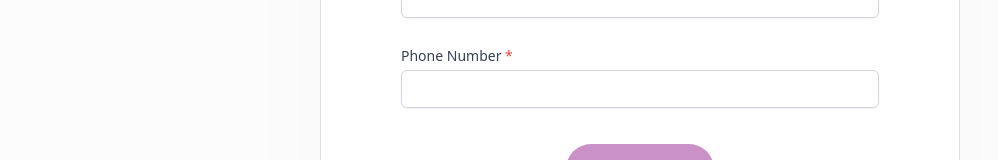
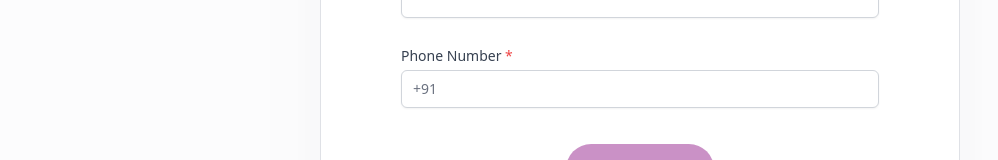
Before and after one commit to anrahulananth/doctor-app, a Next.js app: page /auth in a window 1280 px wide. Both pictures are taken after a click on the element "Register". Shown: the part 597-757 px from the top of the page, without its empty margins (0-998 px from the left). Built offline with nearby package versions, Linux system fonts and the light colour scheme; a web font is replaced by a local one.

Commit message:
Field Validation

```diff
--- a/src/components/Auth/index.js
+++ b/src/components/Auth/index.js
@@ -72,7 +72,7 @@ const inputFields = [
     },
     {
         id: "phone",
-        type: "text",
+        type: "number",
         label: "Phone Number",
         placeholder: "",
         formType: "register",
@@ -96,8 +96,6 @@ const authFormReducer = (state = initState, action) => {
             ...state[action.payload.id],
             value: action.payload.value,
             error: action.payload.error
-                ? action.payload.error
-                : state[action.payload.id].error
         }
     };
     case "ERROR": return {
@@ -174,25 +172,26 @@ const Auth = ({ isLoginPage = false }) => {
         });
     };
     const handleSubmit = async () => {
-        // let errorTrigger = false;
-        // inputElements.forEach(input => {
-        //     const error = input.validation(authForm[input.id].value, {
-        //         register: type === "register"
-        //     });
-        //     if (error) {
-        //         errorTrigger = true;
-        //         dispatch({
-        //             type: "ERROR",
-        //             payload: {
-        //                 id: input.id,
-        //                 error
-        //             }
-        //         });
-        //     }
-        // });
-        // if (errorTrigger) return;
+        let errorTrigger = false;
+        inputElements.forEach(input => {
+            const error = input.validation(authForm[input.id].value, {
+                register: type === "register"
+            });
+            if (error) {
+                errorTrigger = true;
+                dispatch({
+                    type: "ERROR",
+                    payload: {
+                        id: input.id,
+                        error
+                    }
+                });
+            }
+        });
+        if (errorTrigger) return;
         const payload = {};
         Object.keys(authForm).forEach((key) => payload[key] = authForm[key].value);
+        payload.phone = `+91${payload.phone}`;
         if (type === "register") {
             doRegister(payload, () => {
                 handleClick("login");
@@ -228,7 +227,14 @@ const Auth = ({ isLoginPage = false }) => {
                                 {ele.label}
                                 <span className="text-red-500">&nbsp;*</span>
                             </label>
-                            <div className="mt-1">
+                            <div className="mt-1 relative">
+                                {
+                                    ele.id === "phone" && (
+                                        <div className="absolute inset-y-0 left-0 pl-3 flex items-center pointer-events-none">
+                                            <span className="text-gray-500 sm:text-sm">+91</span>
+                                        </div>
+                                    )
+                                }
                                 <input
                                     type={ele.type}
                                     name={ele.id}
@@ -236,7 +242,11 @@ const Auth = ({ isLoginPage = false }) => {
                                     value={authForm[ele.id].value}
                                     onChange={(e) => handleInput(e, ele)}
                                     placeholder={ele.placeholder}
-                                    className="shadow-sm focus:ring-primary1 focus:border-primary1 block w-full sm:text-sm border-gray-300 rounded-md" />
+                                    className={classNames(
+                                        "shadow-sm focus:ring-primary1 focus:border-primary1 block w-full sm:text-sm border border-gray-300 rounded-md",
+                                        ele.id === "phone" && "pl-10"
+                                    )}
+                                />
                             </div>
                             <div className="text-sm text-red-500">
                                 {authForm[ele.id].error ? authForm[ele.id].error : <span>&nbsp;</span>}
--- a/src/styles/global.css
+++ b/src/styles/global.css
@@ -21,3 +21,15 @@ html {
     border: 2px solid transparent;
     background-clip: content-box;
 }
+
+/* Chrome, Safari, Edge, Opera */
+input::-webkit-outer-spin-button,
+input::-webkit-inner-spin-button {
+  -webkit-appearance: none;
+  margin: 0;
+}
+
+/* Firefox */
+input[type=number] {
+  -moz-appearance: textfield;
+}
```
